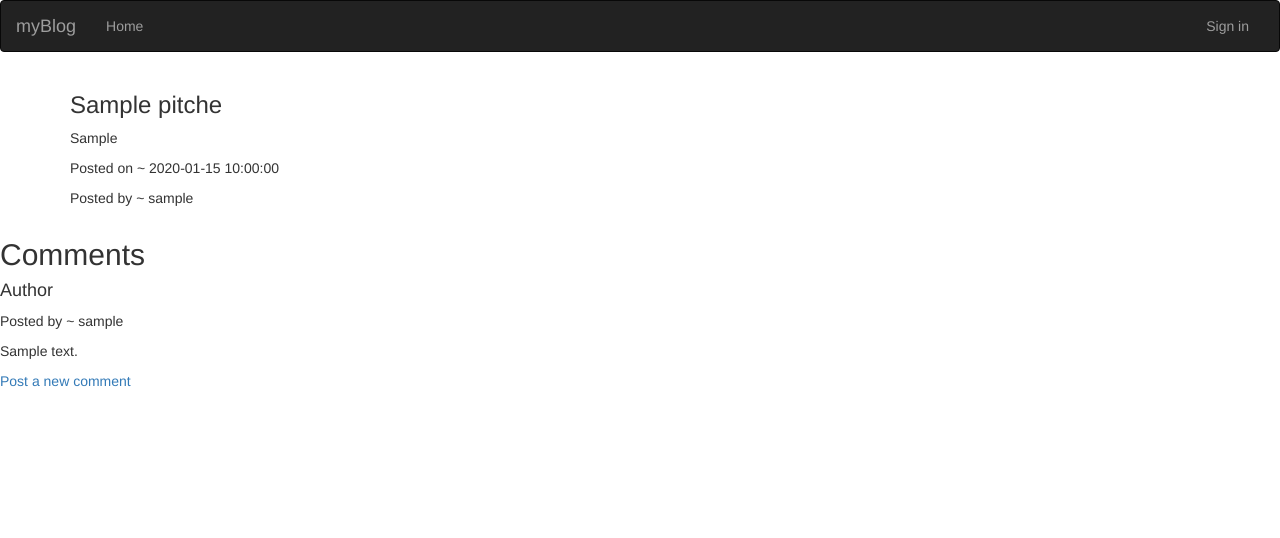
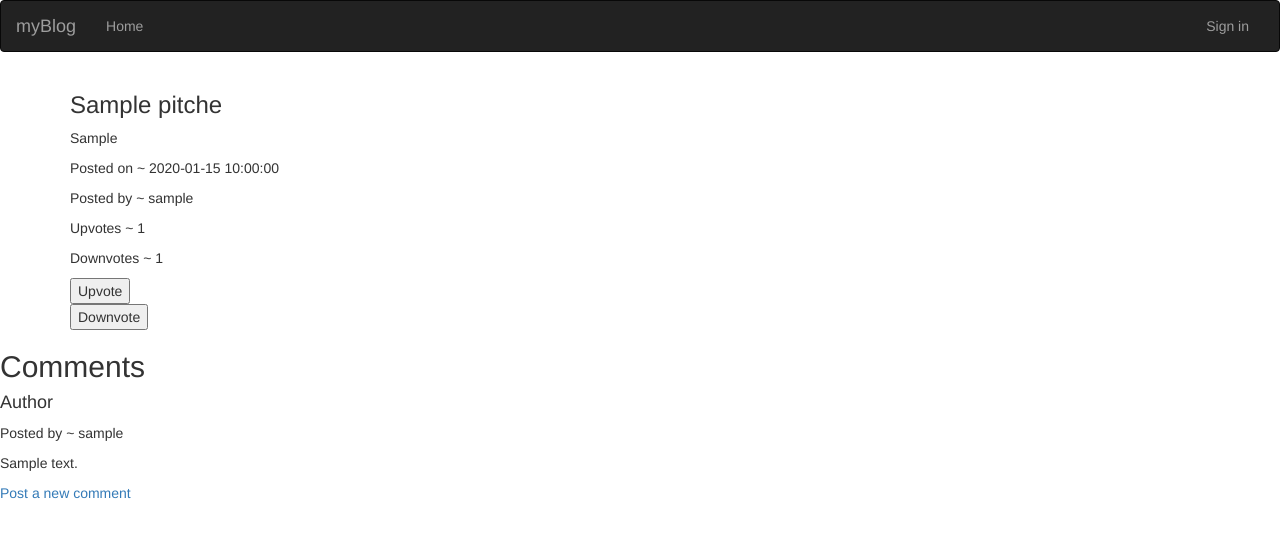
Before and after one commit to Derrick-Nyongesa/Blog, a Flask app: page /details/1 in a window 1280 px wide. Shown: the top 538 px of the page. Run offline with Flask 2, Linux system fonts and the light colour scheme; tables that the repository leaves empty hold one stand-in row (values such as "Sample post"); some libraries are stand-ins or nearby versions.

Commit message:
added upvotes and downvotes

```diff
--- a/app/main/views.py
+++ b/app/main/views.py
@@ -57,7 +57,23 @@ def new_comment(id):
 
     return render_template('new_comment.html', comment_form=form, title=title,comments=comments , pitch = pitch)
 
+@main.route('/details/<int:id>/upvote', methods=['POST'])
+@login_required
+def upvote(id):
+    pitch = Pitch.get_pitch(id)
+    pitch[0].upvotes = pitch[0].upvotes + 1 if pitch[0].upvotes is not None else 1
+    db.session.add(pitch[0])
+    db.session.commit()
+    return redirect(url_for('main.details', id = id))
 
+@main.route('/details/<int:id>/downvote', methods=['POST'])
+@login_required
+def downvote(id):
+    pitch = Pitch.get_pitch(id)
+    pitch[0].downvotes = pitch[0].downvotes + 1 if pitch[0].downvotes is not None else 1
+    db.session.add(pitch[0])
+    db.session.commit()
+    return redirect(url_for('main.details', id = id))
 
 @main.route('/user/<uname>')
 def profile(uname):
--- a/app/models.py
+++ b/app/models.py
@@ -67,6 +67,8 @@ class Pitch(db.Model):
     pitch = db.Column(db.String)
     posted = db.Column(db.DateTime,default=datetime.utcnow)
     user_id = db.Column(db.Integer,db.ForeignKey("users.id"))
+    upvotes = db.Column(db.Integer, default=0)
+    downvotes = db.Column(db.Integer, default=0)
 
     def save_pitch(self):
         db.session.add(self)
--- a/app/templates/macros.html
+++ b/app/templates/macros.html
@@ -14,6 +14,14 @@
 <p>{{pitch.pitch}}</p>
 <p>Posted on ~ {{pitch.posted}}</p>
 <p>Posted by ~ {{pitch.user.username}}</p>
+<p>Upvotes ~ {{pitch.upvotes}}</p>
+<p>Downvotes ~ {{pitch.downvotes}}</p>
+<div>
+    <form action="/details/{{pitch.id}}/upvote" method="POST"><input type="submit" value="Upvote" /></form>
+</div>
+<div>
+    <form action="/details/{{pitch.id}}/downvote" method="POST"><input type="submit" value="Downvote" /></form>
+</div>
 {% endfor %}
 
 {% endmacro %}
```
Also changed, not shown: migrations/versions/f2f0716145ab_added_upvotes_and_downvotes.py (added, +30 -0 lines).
